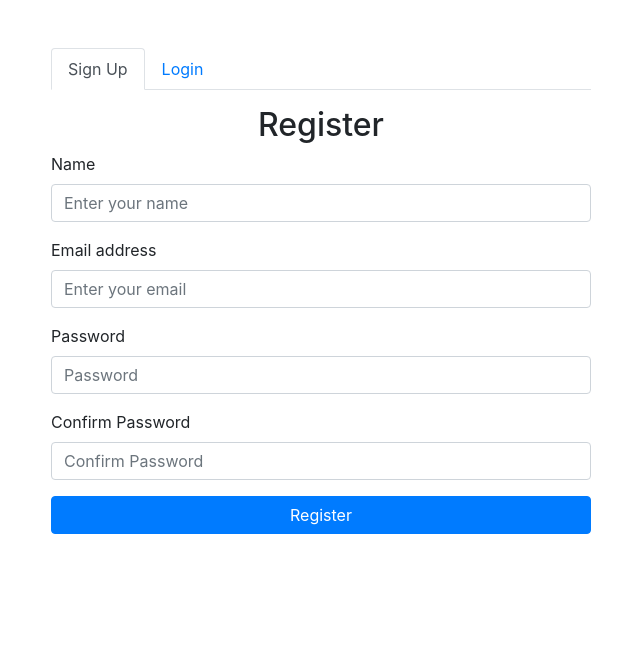
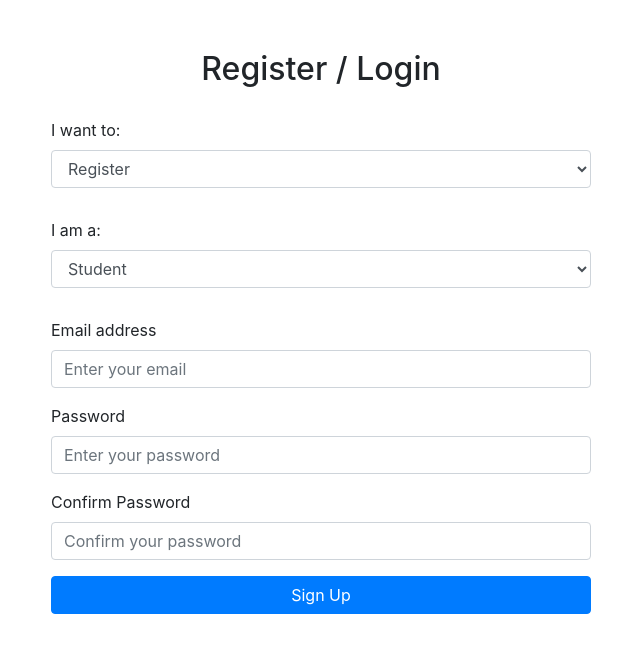
Before and after one commit to Geo9234-maker/TransitionPlus, a plain HTML site: page index.html in a window 1280 px wide. Shown: the whole page, without its empty margins (319-959 px from the left). Drawn offline with nearby package versions, Linux system fonts and the light colour scheme.

Commit message:
Update index.html

```diff
--- a/index.html
+++ b/index.html
@@ -3,60 +3,57 @@
 <head>
   <meta charset="UTF-8">
   <meta name="viewport" content="width=device-width, initial-scale=1.0">
-  <title>Registration and Login Form</title>
+  <title>Registration and Login </title>
   <link href="https://stackpath.bootstrapcdn.com/bootstrap/4.5.2/css/bootstrap.min.css" rel="stylesheet">
+  <link href="https://cdnjs.cloudflare.com/ajax/libs/font-awesome/5.15.3/css/all.min.css" rel="stylesheet"> <!-- FontAwesome -->
+  <style>
+    .form-container {
+      margin-top: 50px;
+    }
+    .form-title {
+      margin-bottom: 30px;
+    }
+    .role-selector, .form-mode-selector {
+      margin-bottom: 30px;
+    }
+  </style>
 </head>
 <body>
-  <div class="container mt-5">
+  <div class="container form-container">
     <div class="row justify-content-center">
       <div class="col-md-6">
-        <ul class="nav nav-tabs" id="authTabs" role="tablist">
-          <li class="nav-item">
-            <a class="nav-link active" id="signup-tab" data-toggle="tab" href="#signup" role="tab" aria-controls="signup" aria-selected="true">Sign Up</a>
-          </li>
-          <li class="nav-item">
-            <a class="nav-link" id="login-tab" data-toggle="tab" href="#login" role="tab" aria-controls="login" aria-selected="false">Login</a>
-          </li>
-        </ul>
-        <div class="tab-content" id="authTabsContent">
-          <div class="tab-pane fade show active" id="signup" role="tabpanel" aria-labelledby="signup-tab">
-            <h2 class="text-center mt-3">Register</h2>
-            <form>
+        <h2 class="text-center form-title">Register / Login</h2>
+        <form id="userForm">
           <div class="form-group">
-                <label for="signupName">Name</label>
-                <input type="text" class="form-control" id="signupName" placeholder="Enter your name">
+            <label for="formMode">I want to:</label>
+            <select class="form-control form-mode-selector" id="formMode">
+              <option value="signup">Register</option>
+              <option value="login">Login</option>
+            </select>
           </div>
           <div class="form-group">
-                <label for="signupEmail">Email address</label>
-                <input type="email" class="form-control" id="signupEmail" placeholder="Enter your email">
+            <label for="role">I am a:</label>
+            <select class="form-control role-selector" id="role">
+              <option value="student">Student</option>
+              <option value="mentor">Mentor</option>
+            </select>
           </div>
           <div class="form-group">
-                <label for="signupPassword">Password</label>
-                <input type="password" class="form-control" id="signupPassword" placeholder="Password">
+            <label for="email">Email address</label>
+            <input type="email" class="form-control" id="email" placeholder="Enter your email">
           </div>
           <div class="form-group">
-                <label for="signupConfirmPassword">Confirm Password</label>
-                <input type="password" class="form-control" id="signupConfirmPassword" placeholder="Confirm Password">
+            <label for="password">Password</label>
+            <input type="password" class="form-control" id="password" placeholder="Enter your password">
           </div>
-              <button type="submit" class="btn btn-primary btn-block">Register</button>
+          <div id="confirm-password-group" class="form-group">
+            <label for="confirm-password">Confirm Password</label>
+            <input type="password" class="form-control" id="confirm-password" placeholder="Confirm your password">
+          </div>
+          <div class="form-group text-center">
+            <button type="submit" class="btn btn-primary btn-block" id="formSubmit">Submit</button>
+          </div>
         </form>
-          </div>
-          <div class="tab-pane fade" id="login" role="tabpanel" aria-labelledby="login-tab">
-            <h2 class="text-center mt-3">Login</h2>
-            <form>
-              <div class="form-group">
-                <label for="loginEmail">Email address</label>
-                <input type="email" class="form-control" id="loginEmail" placeholder="Enter your email">
-              </div>
-              <div class="form-group">
-                <label for="loginPassword">Password</label>
-                <input type="password" class="form-control" id="loginPassword" placeholder="Password">
-              </div>
-                        <a href="scholarship.html" class="btn btn-primary btn-block">Login</a>
-
-            </form>
-          </div>
-        </div>
       </div>
     </div>
   </div>
@@ -64,5 +61,28 @@
   <script src="https://code.jquery.com/jquery-3.5.1.slim.min.js"></script>
   <script src="https://cdn.jsdelivr.net/npm/@popperjs/core@2.5.4/dist/umd/popper.min.js"></script>
   <script src="https://stackpath.bootstrapcdn.com/bootstrap/4.5.2/js/bootstrap.min.js"></script>
+  <script src="https://kit.fontawesome.com/a076d05399.js"></script> <!-- For FontAwesome Icons -->
+
+  <script>
+    $(document).ready(function() {
+      function updateForm() {
+        const formMode = $('#formMode').val();
+        const role = $('#role').val();
+
+        if (formMode === 'signup') {
+          $('#confirm-password-group').show();
+          $('#formSubmit').text('Sign Up');
+        } else {
+          $('#confirm-password-group').hide();
+          $('#formSubmit').text('Login');
+        }
+      }
+
+      $('#formMode').change(updateForm);
+      $('#role').change(updateForm);
+
+      updateForm(); // Initial call to set up the form based on initial values
+    });
+  </script>
 </body>
 </html>
```
Lines whose indentation alone changed are shown as unchanged.
